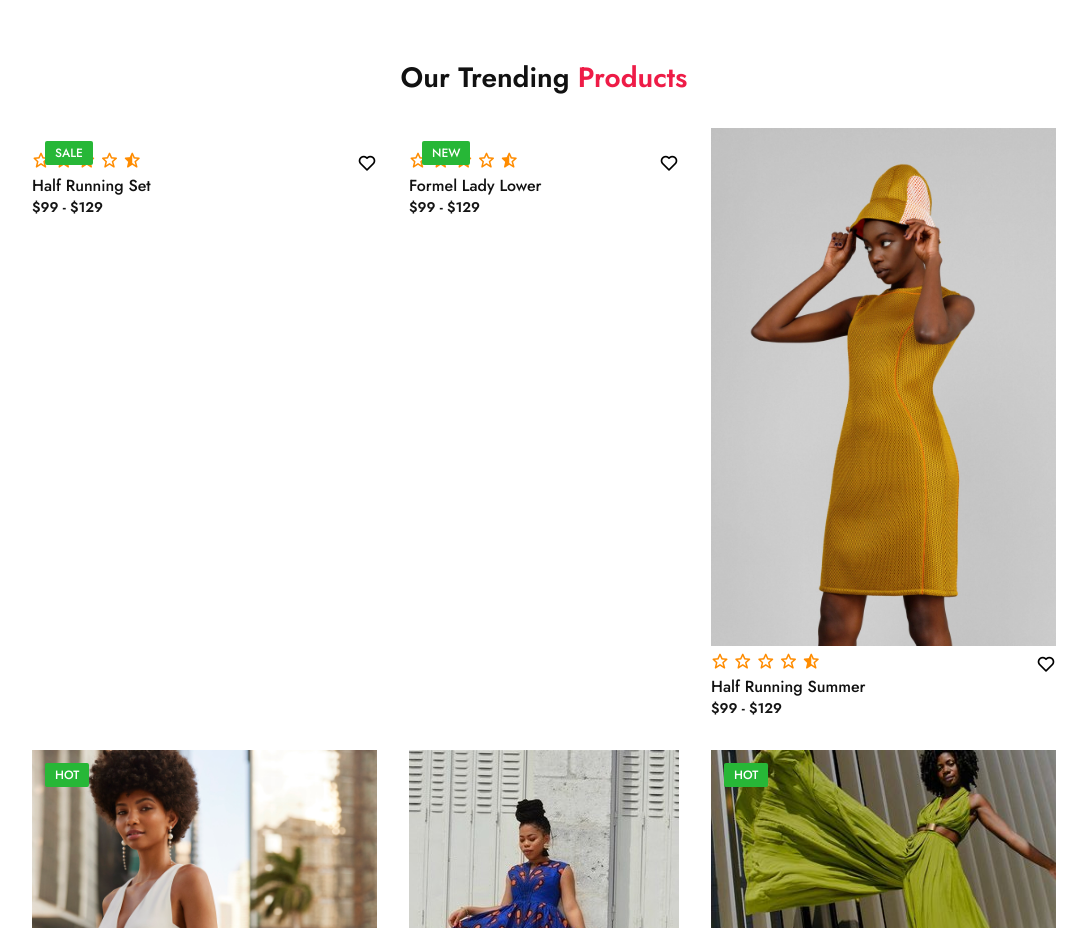
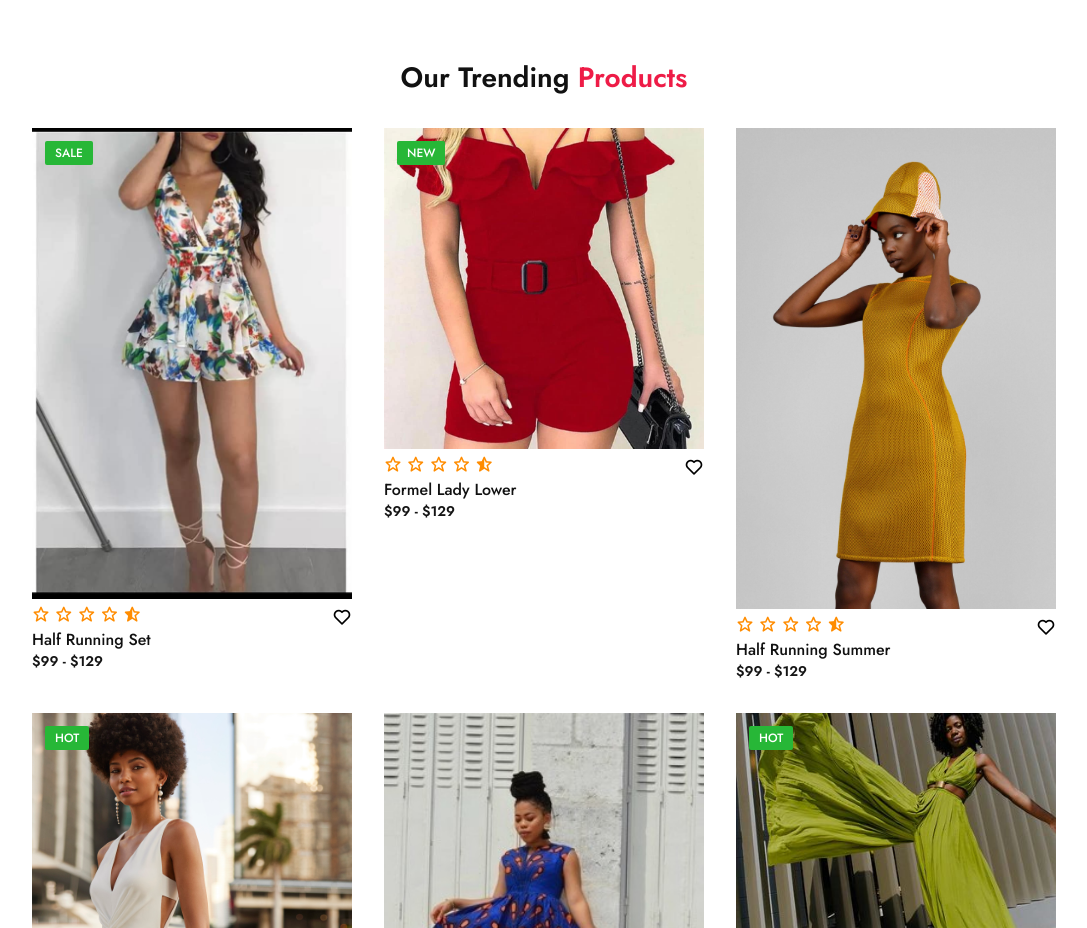
Before and after one commit to Ander145/nessanglmakeup, a plain HTML site: page index.html in a window 1280 px wide. Shown: the part 820-1748 px from the top of the page, without its empty margins (96-1183 px from the left). Drawn offline with nearby package versions, Linux system fonts and the light colour scheme; a script that the page names is missing; files whose address does not match are found by name.

Commit message:
Update index.html

```diff
--- a/index.html
+++ b/index.html
@@ -14,7 +14,7 @@
 </head>
 <body>
     <header class="sticky">
-        <a href="#" class="logo"><img src="images//logo.jpg" alt="" width="100px"></a>
+        <a href="#" class="logo"><img src="images/logo.jpg" alt="" width="100px"></a>
         <ul class="navmenu">
             <li><a href="#">Home</a></li>
             <li><a href="#">page</a></li>
@@ -49,7 +49,7 @@
         </div>
         <div class="products">
             <div class="row">
-                <img src="t1.jpg" alt="" width="200px">
+                <img src="images/t1.jpg" alt="" width="200px">
                 <div class="product-text">
                     <h5>Sale</h5>
                 </div>
@@ -69,7 +69,7 @@
                 </div>
             </div>
             <div class="row">
-                <img src="t2.jpg" alt="" width="200px">
+                <img src="images/t2.jpg" alt="" width="200px">
                 <div class="product-text">
                     <h5>New</h5>
                 </div>
```
